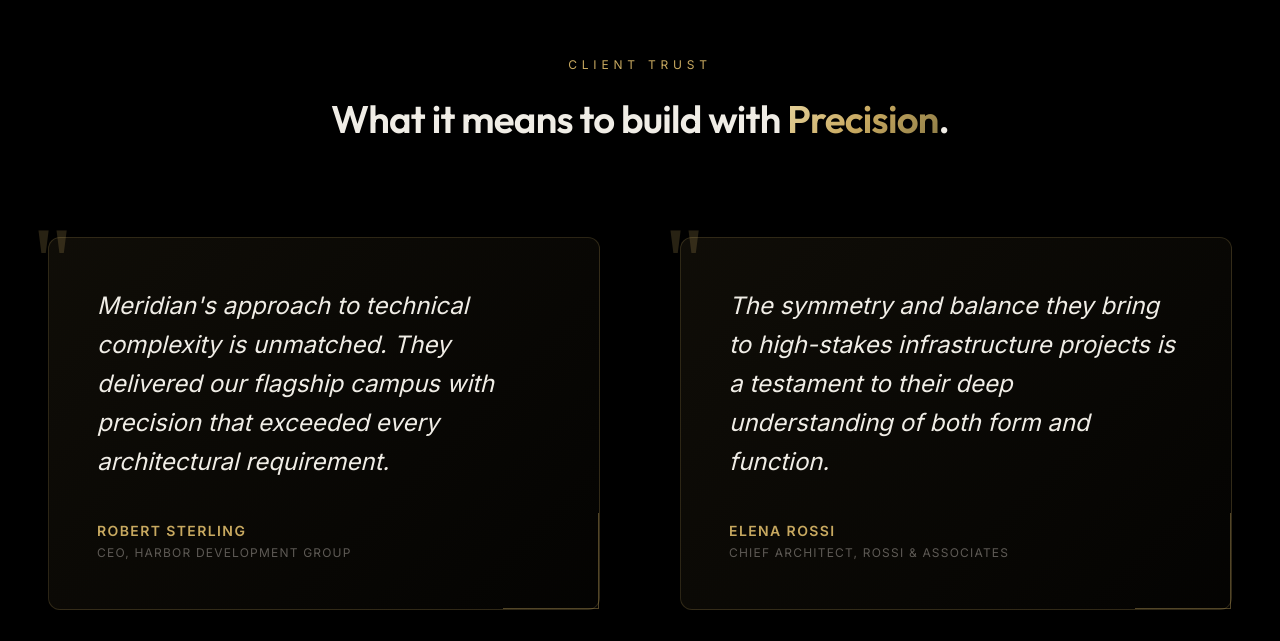
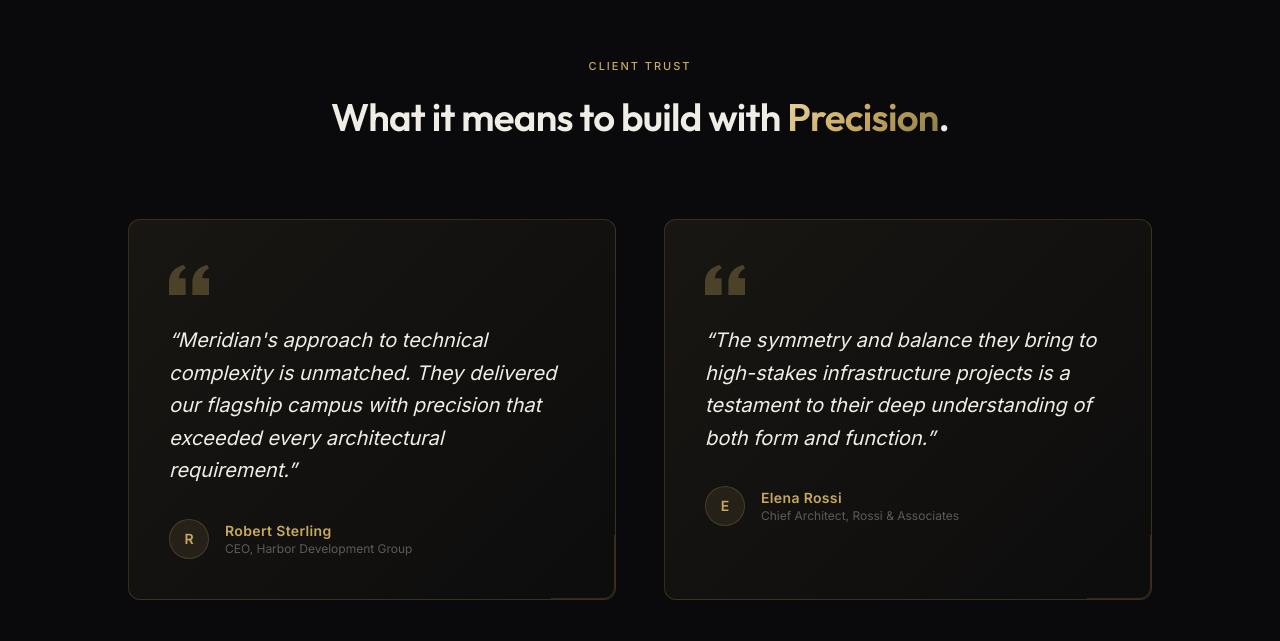
Before and after one commit to lacintemel/meridian-build-co, a Next.js app: page / in a window 1280 px wide. Shown: the part 4019-4660 px from the top of the page. Built offline with nearby package versions, Linux system fonts and the light colour scheme.

Commit message:
refactor: redesign Testimonials component UI and update project hero images to public URLs

```diff
--- a/src/components/sections/Testimonials.tsx
+++ b/src/components/sections/Testimonials.tsx
@@ -5,12 +5,14 @@ import { useScrollReveal } from "@/hooks/useScrollReveal";
 
 const testimonials = [
   {
-        quote: "Meridian's approach to technical complexity is unmatched. They delivered our flagship campus with precision that exceeded every architectural requirement.",
+    quote:
+      "Meridian's approach to technical complexity is unmatched. They delivered our flagship campus with precision that exceeded every architectural requirement.",
     author: "Robert Sterling",
     role: "CEO, Harbor Development Group",
   },
   {
-        quote: "The symmetry and balance they bring to high-stakes infrastructure projects is a testament to their deep understanding of both form and function.",
+    quote:
+      "The symmetry and balance they bring to high-stakes infrastructure projects is a testament to their deep understanding of both form and function.",
     author: "Elena Rossi",
     role: "Chief Architect, Rossi & Associates",
   },
@@ -22,46 +24,75 @@ export default function Testimonials() {
   return (
     <section
       ref={ref}
-            className="section-spacing bg-black relative overflow-hidden"
+      className="section-spacing bg-[var(--bg-primary)] relative overflow-hidden"
     >
-            <div className="absolute inset-0 grid-structure opacity-5 pointer-events-none" />
+      <div className="absolute inset-0 grid-structure opacity-[0.03] pointer-events-none" />
 
       <div className="container-luxury relative z-10">
-                <div className="max-w-4xl mx-auto text-center mb-24">
+        {/* Header */}
+        <div className="max-w-3xl mx-auto text-center mb-16 lg:mb-20">
           <motion.div
-                        initial={{ opacity: 0, y: 20 }}
+            initial={{ opacity: 0, y: 24 }}
             animate={isInView ? { opacity: 1, y: 0 } : {}}
-                        transition={{ duration: 0.8 }}
+            transition={{ duration: 0.7 }}
           >
-                        <p className="text-xs uppercase tracking-[0.4em] text-[var(--color-gold)] mb-6">
-                            Client Trust
-                        </p>
-                        <h2 className="text-4xl md:text-5xl lg:text-6xl font-bold leading-tight">
-                            What it means to build with <span className="text-gradient-gold">Precision</span>.
+            <p className="text-overline mb-5">Client Trust</p>
+            <h2 className="text-[clamp(1.75rem,3.5vw,2.75rem)] font-bold leading-[1.15]">
+              What it means to build with{" "}
+              <span className="text-gradient-gold">Precision</span>.
             </h2>
           </motion.div>
         </div>
 
-                <div className="grid md:grid-cols-2 gap-12 lg:gap-20">
+        {/* Testimonials Grid */}
+        <div className="grid md:grid-cols-2 gap-8 lg:gap-12 max-w-5xl mx-auto">
           {testimonials.map((t, i) => (
             <motion.div
               key={i}
-                            initial={{ opacity: 0, x: i === 0 ? -50 : 50 }}
-                            animate={isInView ? { opacity: 1, x: 0 } : {}}
-                            transition={{ duration: 1, delay: 0.2 + i * 0.2, ease: [0.16, 1, 0.3, 1] }}
-                            className="relative p-12 glass-gold group"
+              initial={{ opacity: 0, y: 30 }}
+              animate={isInView ? { opacity: 1, y: 0 } : {}}
+              transition={{
+                duration: 0.8,
+                delay: 0.2 + i * 0.15,
+                ease: [0.16, 1, 0.3, 1],
+              }}
+              className="relative p-8 md:p-10 glass-gold group"
             >
-                            <span className="absolute -top-6 -left-4 text-8xl text-[var(--color-gold)] opacity-20 font-serif">"</span>
-                            <p className="text-xl md:text-2xl text-[var(--color-platinum)] leading-relaxed italic mb-10 relative z-10">
-                                {t.quote}
+              {/* Quote mark */}
+              <div className="mb-6">
+                <svg
+                  className="w-10 h-10 text-[var(--accent)]/30"
+                  fill="currentColor"
+                  viewBox="0 0 24 24"
+                >
+                  <path d="M14.017 21v-7.391c0-5.704 3.731-9.57 8.983-10.609l.995 2.151c-2.432.917-3.995 3.638-3.995 5.849h4v10H14.017zM0 21v-7.391c0-5.704 3.731-9.57 8.983-10.609l.995 2.151c-2.432.917-3.995 3.638-3.995 5.849h4v10H0z" />
+                </svg>
+              </div>
+
+              {/* Quote text */}
+              <p className="text-lg md:text-xl text-[var(--text-primary)] leading-relaxed italic mb-8 font-light">
+                &ldquo;{t.quote}&rdquo;
               </p>
-                            <div className="flex flex-col gap-1">
-                                <span className="text-[var(--color-gold)] font-bold tracking-widest uppercase text-sm">{t.author}</span>
-                                <span className="text-[var(--color-ash)] text-xs uppercase tracking-widest">{t.role}</span>
+
+              {/* Author */}
+              <div className="flex items-center gap-4">
+                <div className="w-10 h-10 rounded-full bg-[var(--accent)]/10 border border-[var(--accent)]/20 flex items-center justify-center">
+                  <span className="text-sm font-bold text-[var(--accent)]">
+                    {t.author.charAt(0)}
+                  </span>
                 </div>
-                            <motion.div
-                                className="absolute bottom-0 right-0 w-24 h-24 border-r border-b border-[var(--color-gold)] opacity-40 group-hover:w-full group-hover:h-full transition-all duration-700 pointer-events-none"
-                            />
+                <div>
+                  <span className="block text-sm font-semibold text-[var(--accent)] tracking-wide">
+                    {t.author}
+                  </span>
+                  <span className="block text-xs text-[var(--text-tertiary)]">
+                    {t.role}
+                  </span>
+                </div>
+              </div>
+
+              {/* Corner accent */}
+              <div className="absolute bottom-0 right-0 w-16 h-16 border-r border-b border-[var(--accent)]/20 group-hover:w-24 group-hover:h-24 transition-all duration-500 pointer-events-none rounded-br-lg" />
             </motion.div>
           ))}
         </div>
```
Lines whose indentation alone changed are shown as unchanged.
